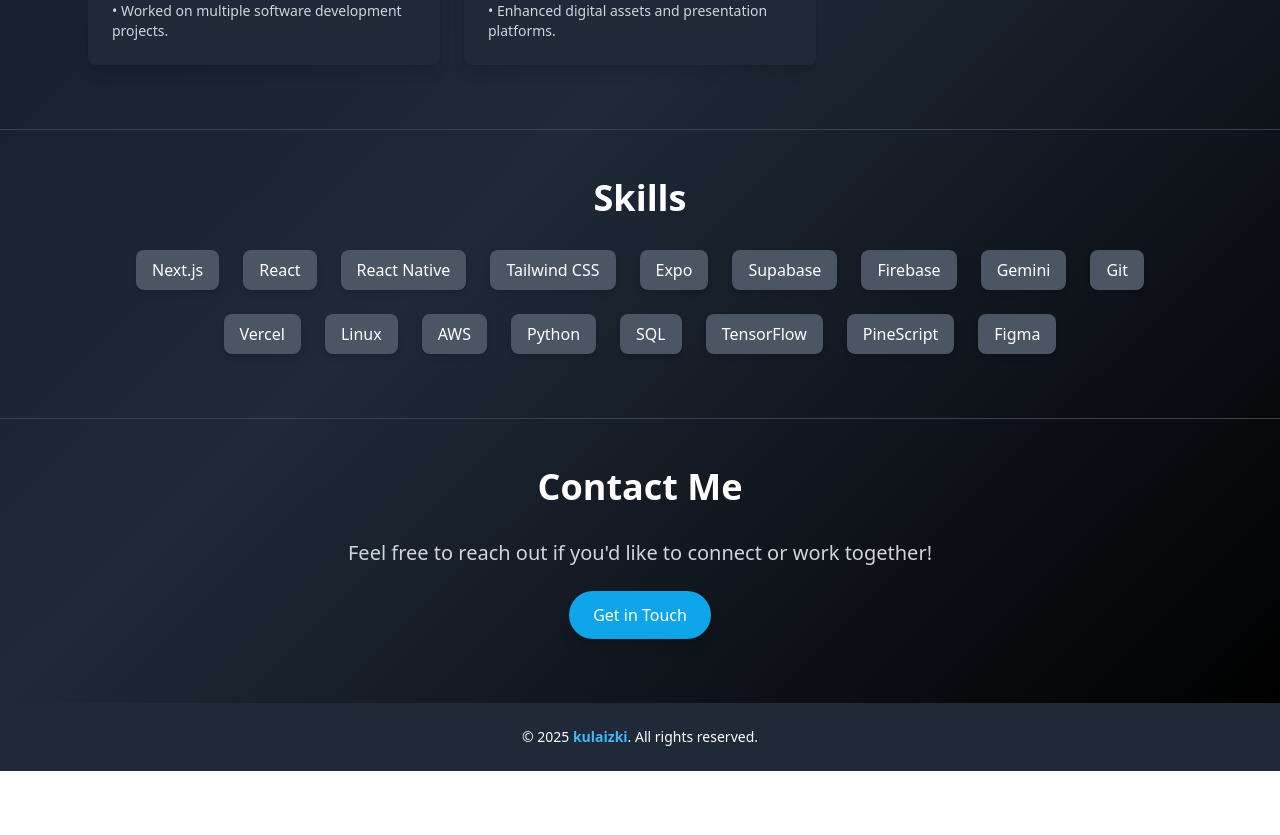
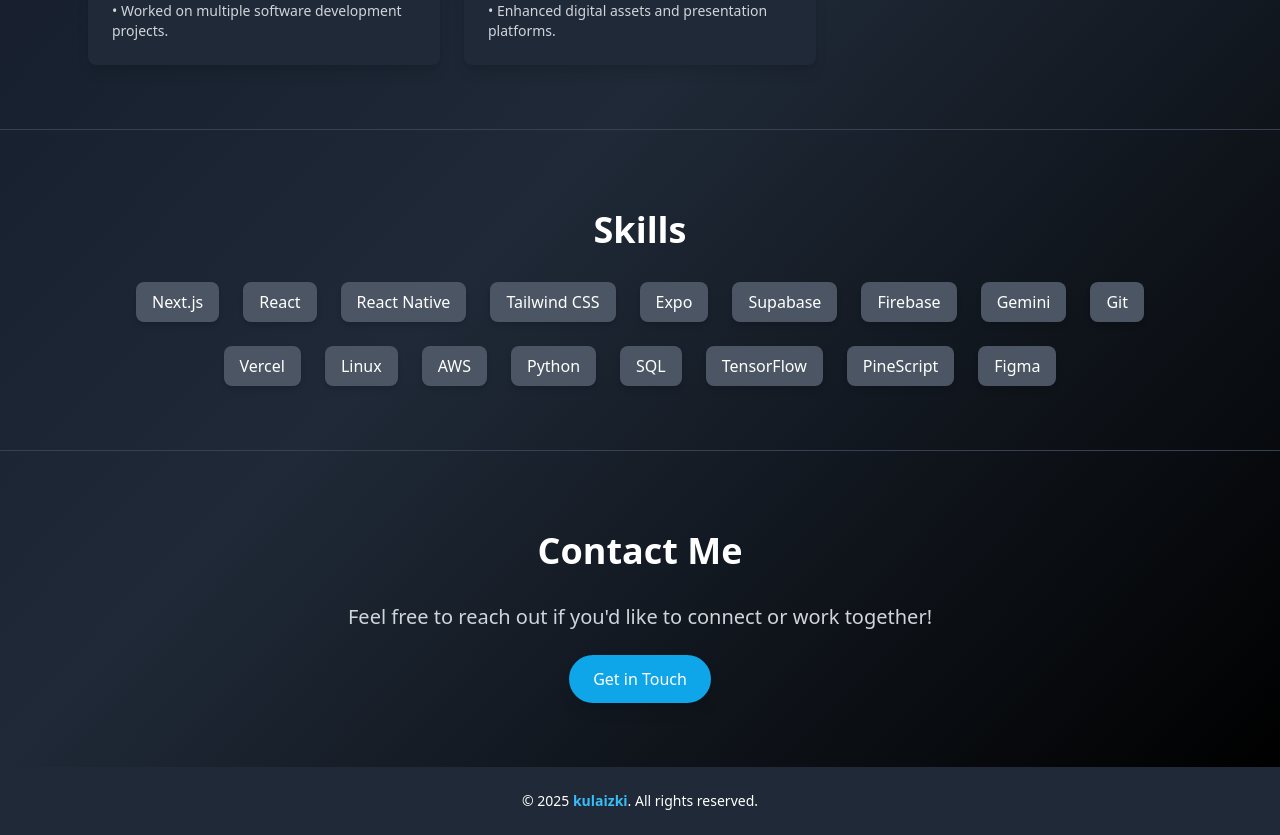
Before and after one commit to kulaizki/portfolio, a SvelteKit app: page / in a window 1280 px wide. Shown: the part 1360-2195 px from the top of the page. Before the commit the page ends 2131 px from the top, so only its background shows below. Built offline with nearby package versions, Linux system fonts and the light colour scheme.

Commit message:
style: refactor padding & margin layout

```diff
--- a/src/routes/Contact.svelte
+++ b/src/routes/Contact.svelte
@@ -2,7 +2,7 @@
   export let className: string = '';
 </script>
 
-<section id="contact" class="py-12 text-white {className}">
+<section id="contact" class="py-20 text-white {className}">
   <div class="max-w-6xl mx-auto px-6 flex flex-col items-center justify-center text-center">
     <h2 class="text-3xl md:text-4xl font-bold mb-8">Contact Me</h2>
     <p class="text-lg md:text-xl text-gray-300 mb-6">
--- a/src/routes/Skills.svelte
+++ b/src/routes/Skills.svelte
@@ -3,7 +3,7 @@
   export let className: string = '';
 </script>
 
-<section id="technologies" class="py-12 text-white {className}">
+<section id="technologies" class="py-20 text-white {className}">
   <div class="max-w-6xl mx-auto px-6">
     <h2 class="text-3xl md:text-4xl font-bold text-center mb-8">Skills</h2>
     <div class="flex flex-wrap justify-center gap-6">
```
